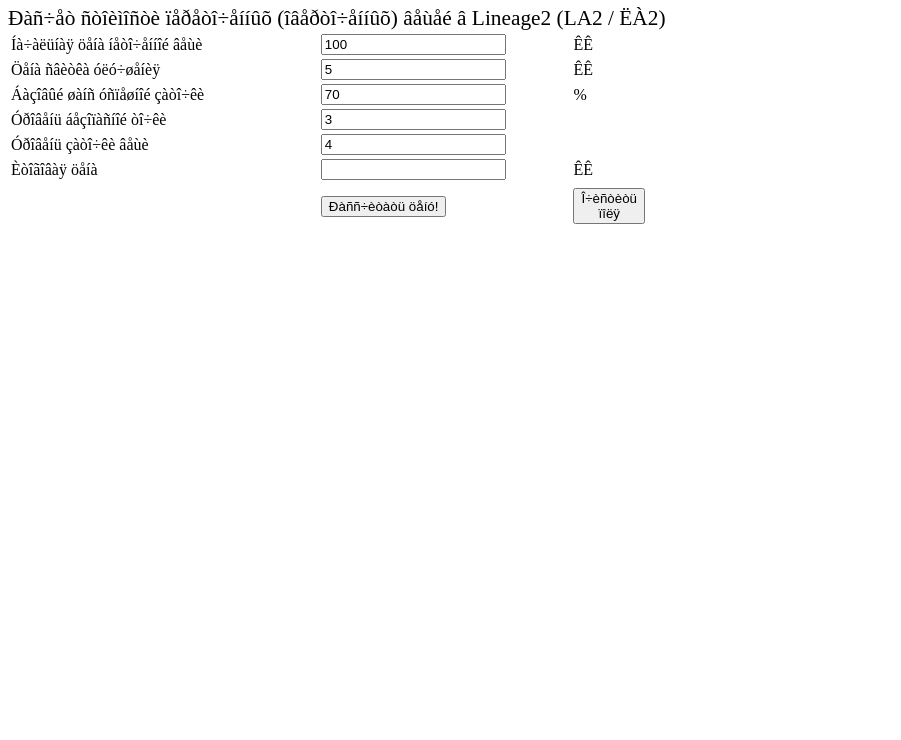
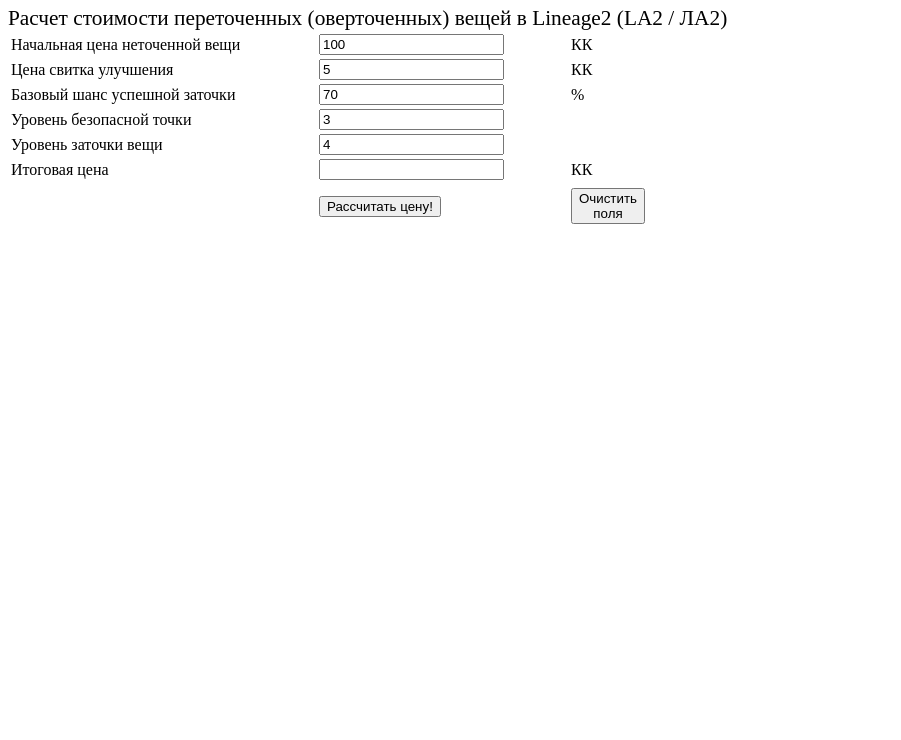
Before and after one commit to Areso/js-oe_calc_for_la2_items, a plain HTML site: page index.html in a window 1280 px wide. Shown: the part 60-800 px from the top of the page, without its empty margins (0-901 px from the left). Drawn offline with Linux system fonts and the light colour scheme.

Commit message:
update index.html RU
correct this hell encoding.

```diff
--- a/index.html
+++ b/index.html
@@ -1,7 +1,7 @@
 <html>
 <body>
 <div id="content">
-<h1>Ðàñ÷åò öåí ïåðåòî÷åííûõ îâåðòî÷åííûõ âåùåé â Lineage2</h1><!-- <body> --><script>
+<h1>Расчет цен переточенных оверточенных вещей в Lineage2</h1><!-- <body> --><script>
 
 function Calc()
 {
@@ -81,38 +81,38 @@ function numb(input)
 }
 </script>
 
-<span style="font-size:16pt">Ðàñ÷åò ñòîèìîñòè ïåðåòî÷åííûõ (îâåðòî÷åííûõ) âåùåé â Lineage2 (LA2 / ËÀ2)</span><br>
+<span style="font-size:16pt">Расчет стоимости переточенных (оверточенных) вещей в Lineage2 (LA2 / ЛА2)</span><br>
 
 <table border="0" alignment="center" width="640">
 <tr>
-<td width="50%">Íà÷àëüíàÿ öåíà íåòî÷åííîé âåùè</td>
+<td width="50%">Начальная цена неточенной вещи</td>
 <td width="40%"><input type='text' id="priceitem" value="100" onkeyup="numb(this);" onclick = "res(this)"></td>
-<td width="10%">ÊÊ</td>
+<td width="10%">КК</td>
 </tr>
 <tr>
-<td width="50%">Öåíà ñâèòêà óëó÷øåíèÿ</td>
+<td width="50%">Цена свитка улучшения</td>
 <td width="40%"><input type='text' id="priceenchant" value="5" onkeyup="numb(this);" onclick = "res(this)"></td>
-<td width="10%">ÊÊ</td>
+<td width="10%">КК</td>
 </tr>
 <tr>
-<td width="50%">Áàçîâûé øàíñ óñïåøíîé çàòî÷êè</td>
+<td width="50%">Базовый шанс успешной заточки</td>
 <td width="40%"><input type='text' id="basicchance" value="70" onkeyup="numb(this);" onclick = "res(this)"></td>
 <td width="10%">%</td>
 </tr>
 <tr>
-<td width="50%">Óðîâåíü áåçîïàñíîé òî÷êè</td>
+<td width="50%">Уровень безопасной точки</td>
 <td width="40%"><input type='text' id="safetyenchant" value="3" onkeyup="numb(this);" onclick = "res(this)"></td>
 <td width="10%"></td>
 </tr>
 <tr>
-<td width="50%">Óðîâåíü çàòî÷êè âåùè</td>
+<td width="50%">Уровень заточки вещи</td>
 <td width="40%"><input type='text' id="levelenchant" value="4" onkeyup="numb(this);" onclick = "res(this)"></td>
 <td width="10%"></td>
 </tr>
 <tr>
-<td width="50%">Èòîãîâàÿ öåíà</td>
+<td width="50%">Итоговая цена</td>
 <td width="40%"><input type='text' readonly id="summary"></td>
-<td width="10%">ÊÊ</td>
+<td width="10%">КК</td>
 </tr>
 <tr>
 <td width="50%"></td>
@@ -121,8 +121,8 @@ function numb(input)
 </tr>
 <tr>
 <td width="30%"> </td>
-<td width="40%"> <button onclick="Calc()">Ðàññ÷èòàòü öåíó!</button></td>
-<td width="30%"><button onclick="reset()">Î÷èñòèòü ïîëÿ</button></td>
+<td width="40%"> <button onclick="Calc()">Рассчитать цену!</button></td>
+<td width="30%"><button onclick="reset()">Очистить поля</button></td>
 </tr>
 
 </table>
```
Lines whose indentation alone changed are shown as unchanged.
